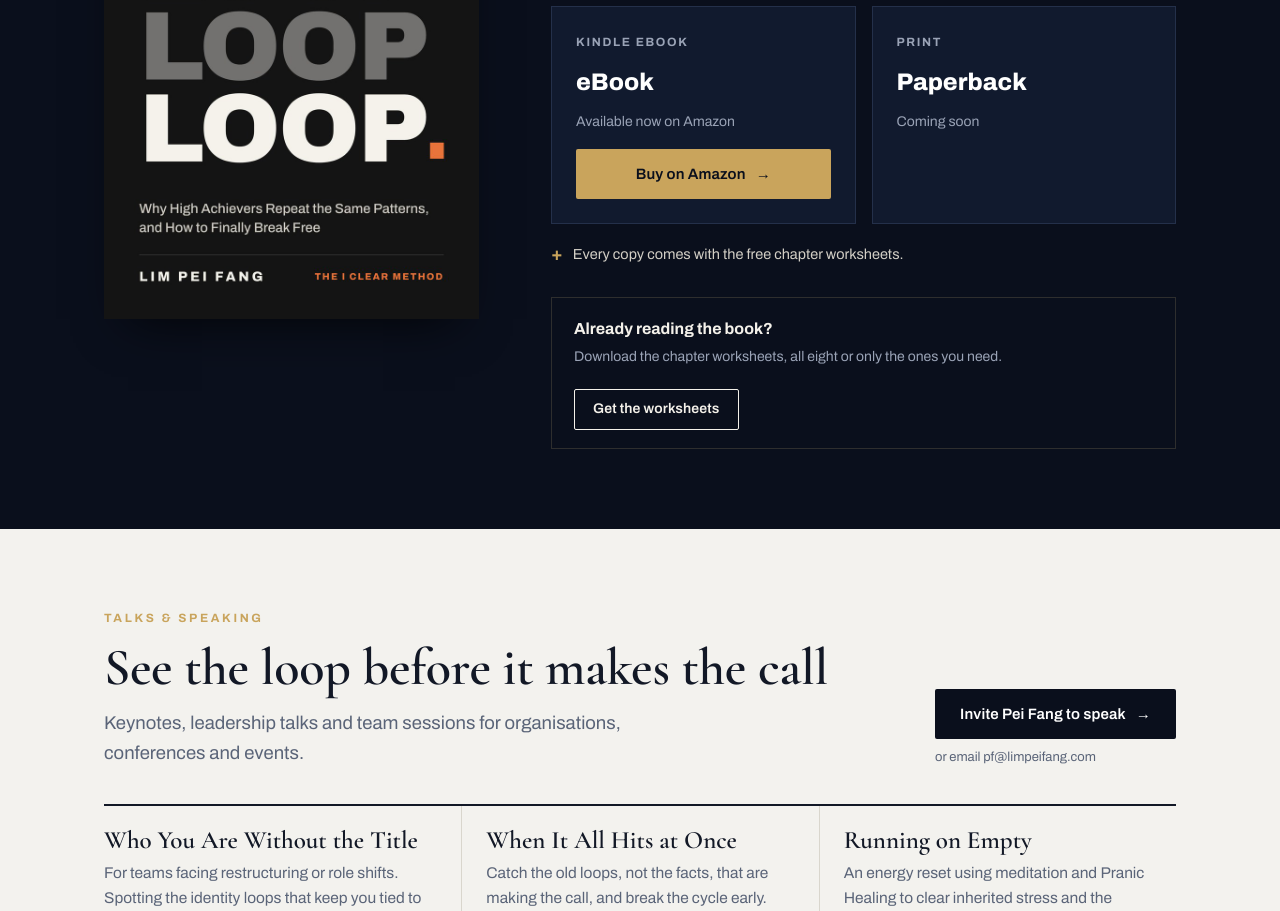
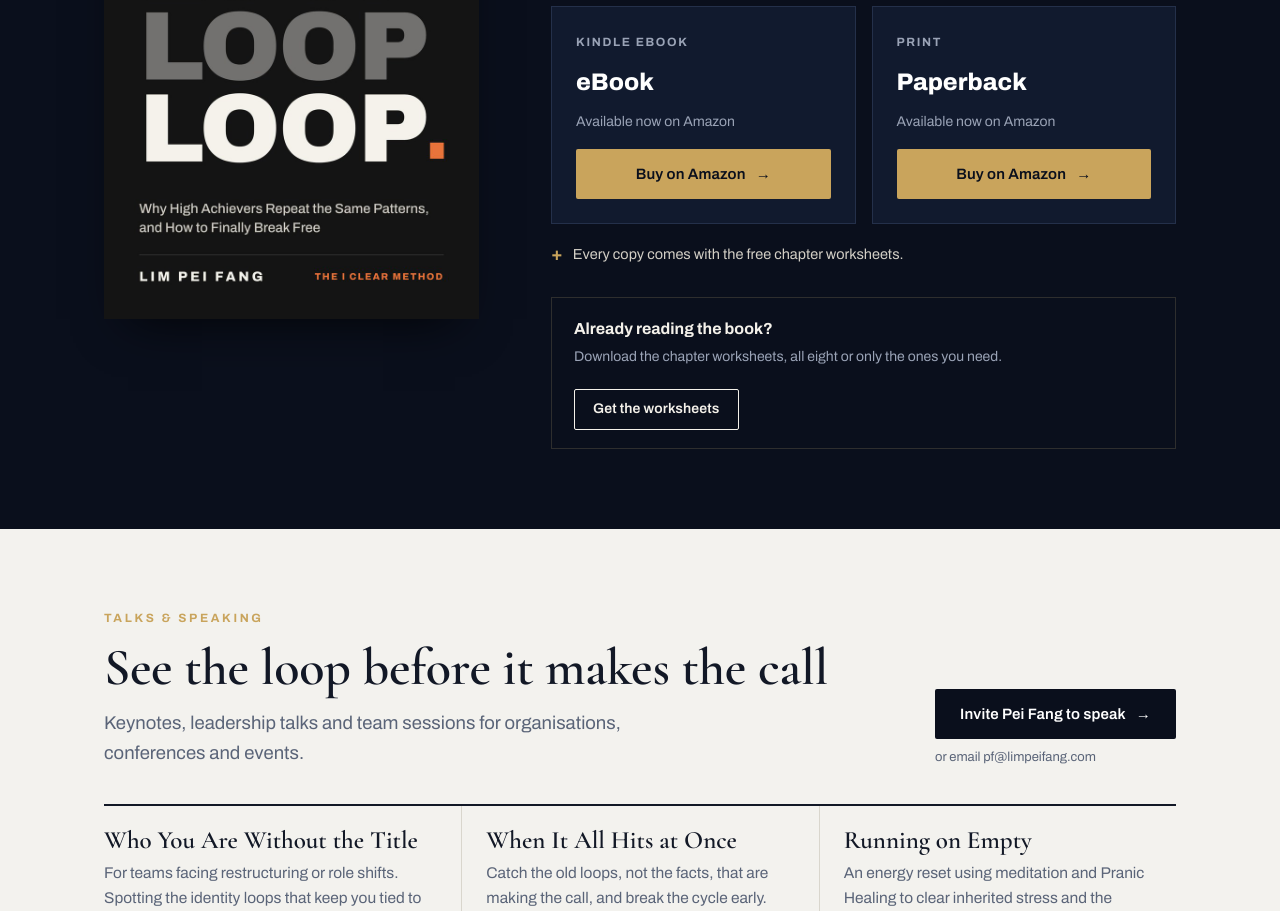
Before and after one commit to limp22f/limpeifang-site, a plain HTML site: page index.html in a window 1280 px wide. Shown: the part 1824-2735 px from the top of the page. Drawn offline with nearby package versions, Linux system fonts and the light colour scheme.

Commit message:
Book section: paperback now available on Amazon
Co-Authored-By: Claude Opus 5.5 <noreply@anthropic.com>
Claude-Session: https://claude.ai/code/session_01Q7o2z5jes59FiKkzmBbiCY

```diff
--- a/index.html
+++ b/index.html
@@ -709,7 +709,8 @@ footer{background:#070b15;color:var(--muted-dark);font-size:13.5px;padding:48px
           <article class="offer">
             <span class="k">Print</span>
             <h3>Paperback</h3>
-            <div class="price">Coming soon</div>
+            <div class="price">Available now on Amazon</div>
+            <a class="btn btn-ember" href="https://www.amazon.com/dp/9819486890" target="_blank" rel="noopener">Buy on Amazon <span class="arrow" aria-hidden="true">→</span></a>
           </article>
         </div>
         <p class="freepack">Every copy comes with the free chapter worksheets.</p>
```
